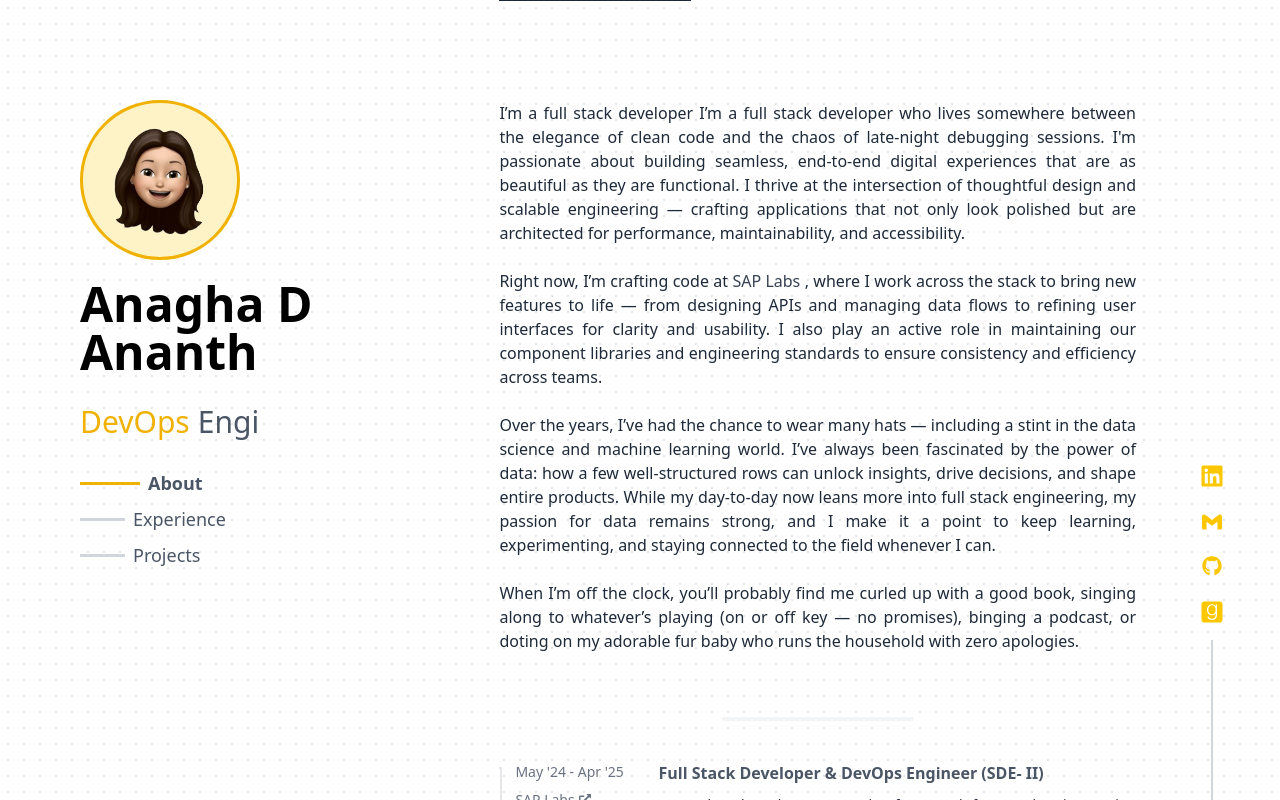
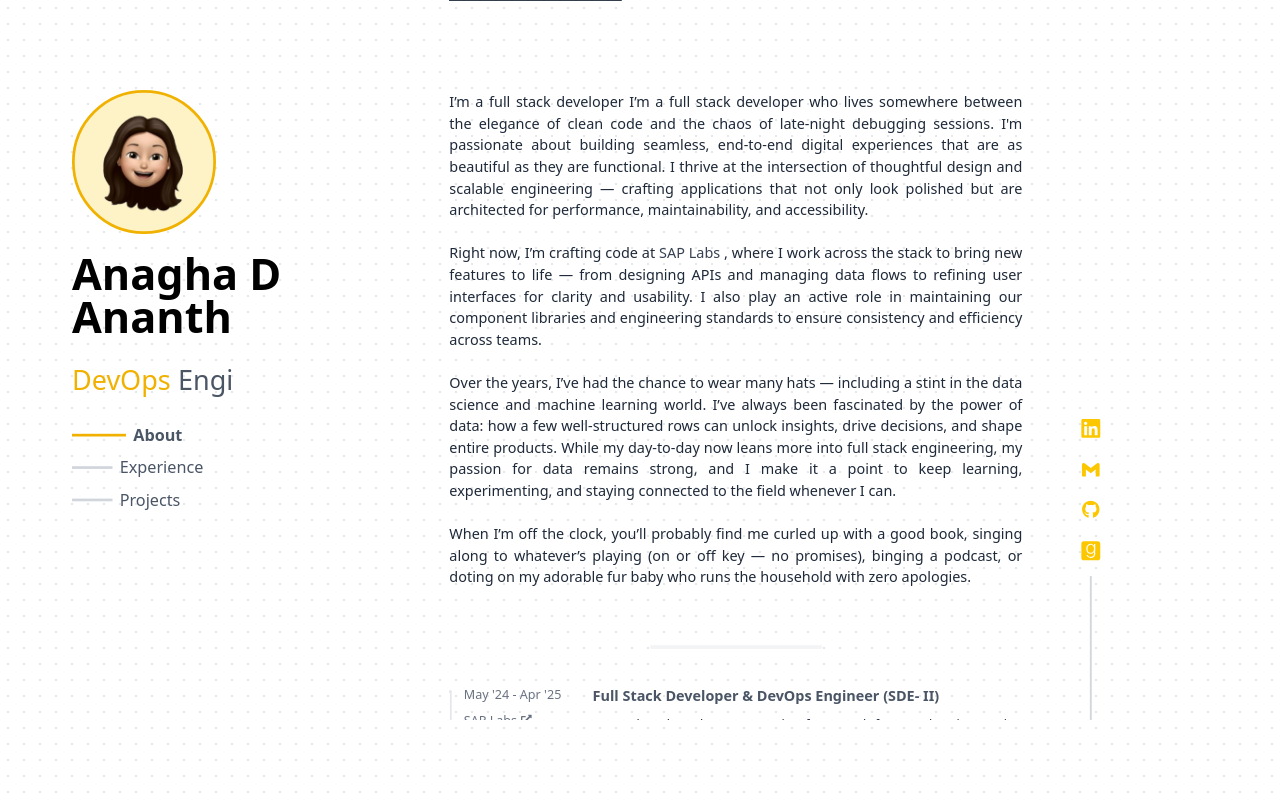
Before and after one commit to AnaghaDAnanth/anagha-d-ananth, a React (Vite) app: page / in a window 1280 px wide. Built offline with nearby package versions, Linux system fonts and the light colour scheme.

Commit message:
Change screen size upon load

```diff
--- a/src/App.jsx
+++ b/src/App.jsx
@@ -5,7 +5,7 @@ import Home from './components/Home.jsx'
 function App() {
   return (
     <body  class="absolute inset-0 h-full w-full bg-white bg-[radial-gradient(#e5e7eb_1px,transparent_1px)] [background-size:16px_16px]">
-      <div  style={{ transform: "scale(1)", transformOrigin: "top left", width: "100%" }}>
+      <div  style={{ transform: "scale(0.9)", transformOrigin: "top left", width: "100%" }}>
         <SocialSidebar/>
         <Home/>
       </div>
```
